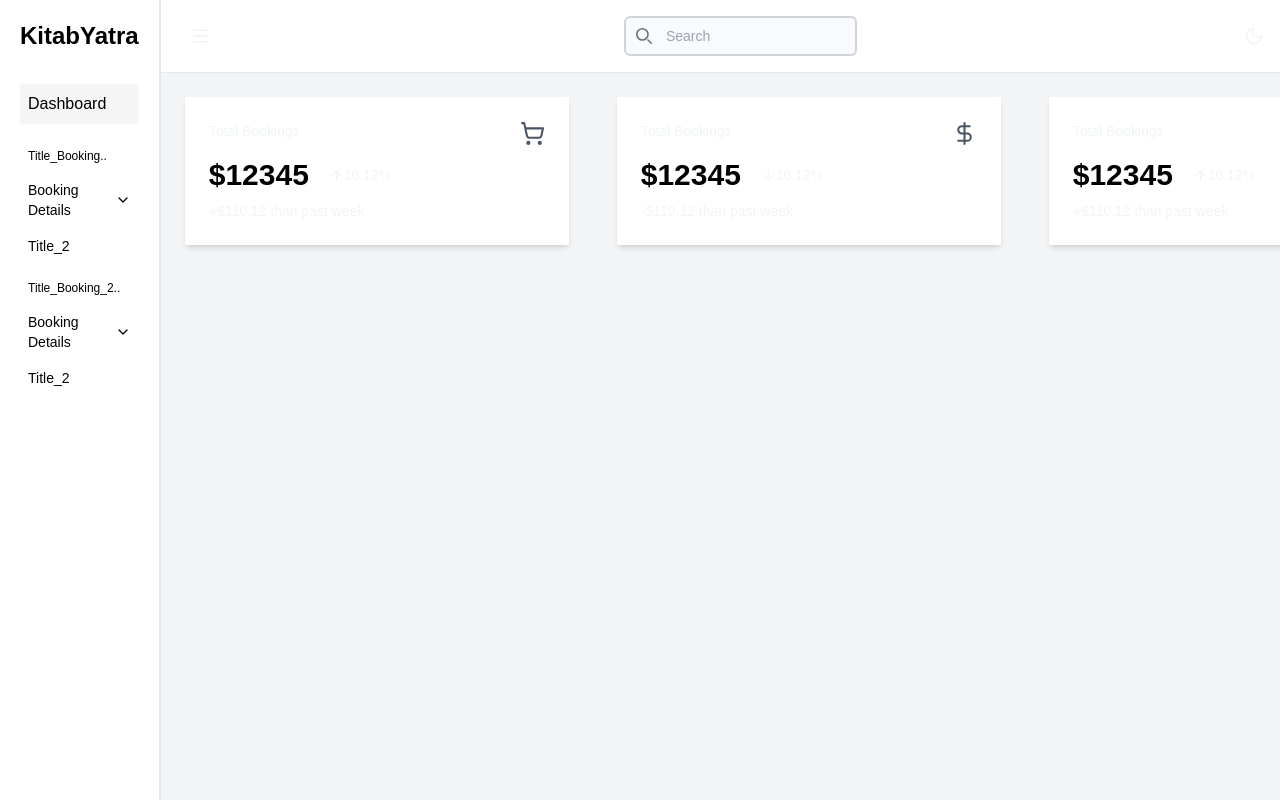
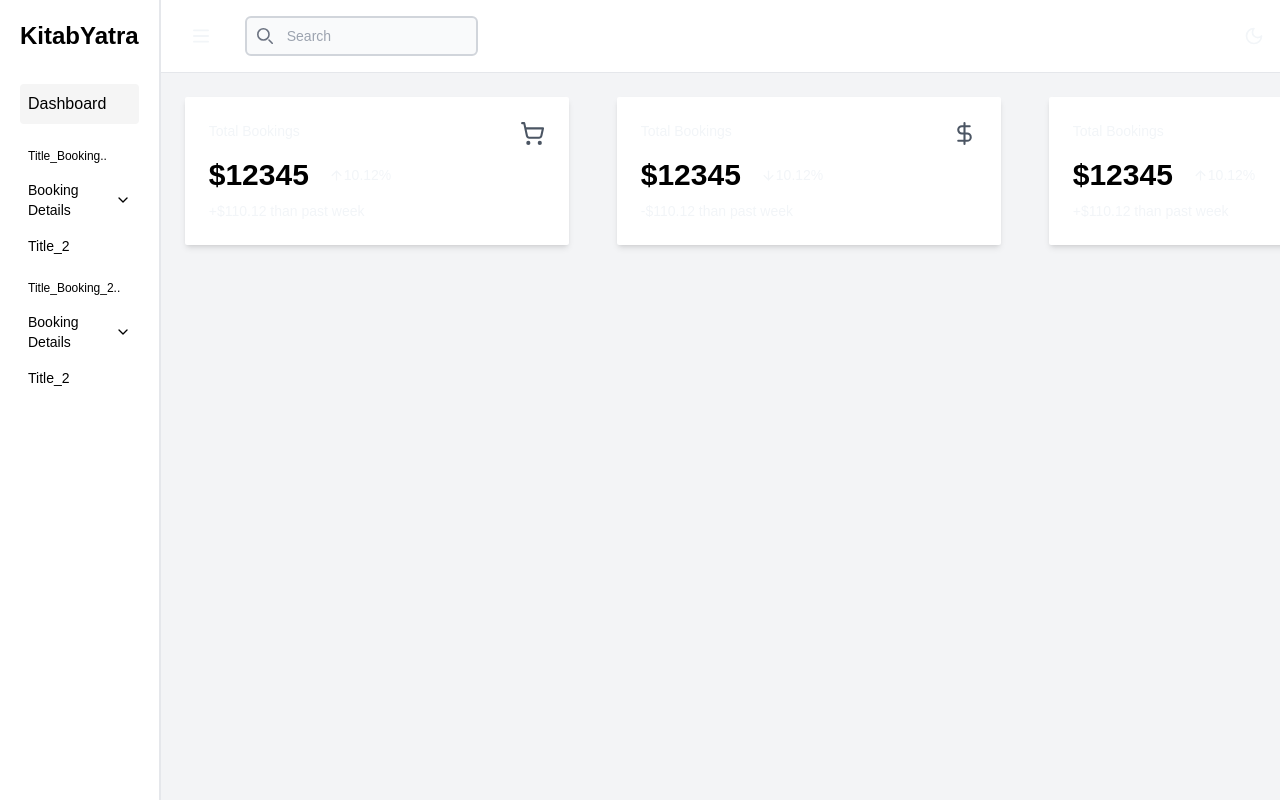
Before and after one commit to surajshr03/dashboard, a Next.js app: page / in a window 1280 px wide. Shown: the top 800 px of the page. Built offline with nearby package versions, Linux system fonts and the light colour scheme.

Commit message:
minor changes123

```diff
--- a/components/dashboard/Navbar.tsx
+++ b/components/dashboard/Navbar.tsx
@@ -3,7 +3,7 @@ import { Bell, Moon, User } from 'lucide-react'
 const NavBar = () => {
     return (
         <header className="flex  items-center justify-between px-6 py-4 bg-white border-b">
-            <div className="flex w-full gap-7 items-center justify-center">
+            <div className="flex w-full gap-7 items-center justify-left">
                 {/* Hamburger */}
                 <button data-collapse-toggle="navbar-hamburger" type="button" className="inline-flex items-center justify-center p-2 w-8 h-8 text-sm text-nav-icon rounded-lg hover:bg-gray-100 dark:text-nav-icon dark:hover:bg-gray-200 dark:focus:ring-gray-600" aria-controls="navbar-hamburger" aria-expanded="false">
                     <span className="sr-only">Open main menu</span>
@@ -13,7 +13,7 @@ const NavBar = () => {
                 </button>
                 {/* Search */}
 
-                <form className="max-w-md mx-auto">
+                <form className="max-w-md ">
                     <label for="default-search" className="mb-2 text-sm font-medium text-gray-900 sr-only dark:text-white">Search</label>
                     <div className="relative hidden md:block ">
                         <div className="absolute inset-y-0 start-0 flex items-center ps-3 pointer-events-none">
```
